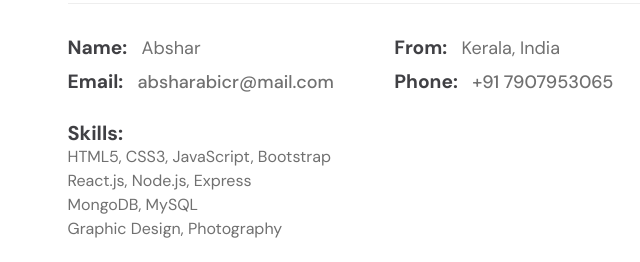
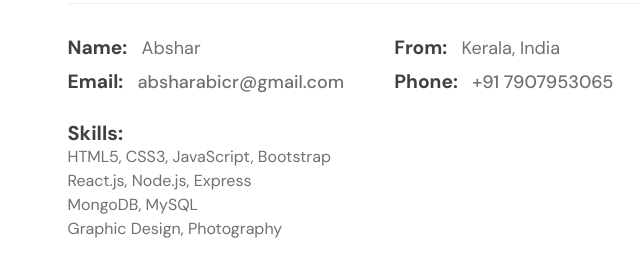
Before and after one commit to absharabi/Abi-Personal-Website-, a plain HTML site: page about.html in a window 1280 px wide. Shown: the part 790-1052 px from the top of the page, 497-1137 px from the left. Drawn offline with Linux system fonts and the light colour scheme.

Commit message:
changed about

```diff
--- a/about.html
+++ b/about.html
@@ -50,7 +50,7 @@
                     <div class="single-info"><span>Name:</span> <p>Abshar</p></div>
                     <div class="single-info"><span>From:</span> <p>Kerala, India</p></div>
                     <div class="single-info"><span>Email:</span>
-                        <p><a href="mailto:absharabicr@mail.com">absharabicr@mail.com</a></p>
+                        <p><a href="mailto:absharabicr@mail.com">absharabicr@gmail.com</a></p>
                     </div>
                     <div class="single-info"><span>Phone:</span>
                         <p><a href="tel:+917907953065">+91 7907953065</a></p>
```
